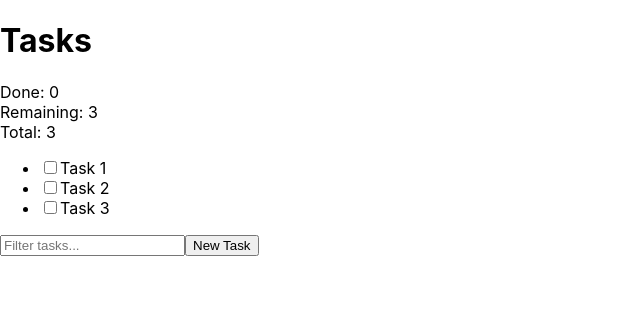
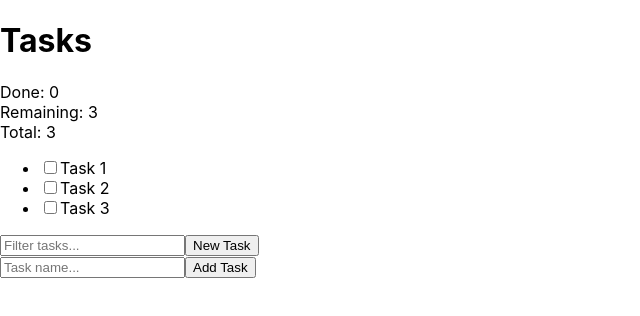
Before and after one commit to Edouard-Pon/react-todo-list, a React (Create React App) app: page / in a window 1280 px wide. Both pictures are taken after a click on the button "New Task". Shown: the top 316 px of the page, without its empty margins (0-640 px from the left). Built offline with nearby package versions, Linux system fonts and the light colour scheme.

Commit message:
Implement Modal
Add pop-up to add new task

```diff
--- a/src/App.js
+++ b/src/App.js
@@ -36,6 +36,15 @@ class App extends React.Component {
     }));
   }
 
+  addTask = (name) => {
+    this.setState(prevState => ({
+      tasks: [
+        ...prevState.tasks,
+        { id: prevState.tasks.length + 1, name, done: false }
+      ]
+    }));
+  }
+
   render() {
     return (
       <div className="App">
@@ -56,6 +65,7 @@ class App extends React.Component {
         </ul>
         <Footer
           onFilterInput={this.handleFilterInput}
+          onAddTask={this.addTask}
         />
       </div>
     );
--- a/src/Footer.js
+++ b/src/Footer.js
@@ -1,4 +1,17 @@
-function Footer({ onFilterInput }) {
+import React, { useState } from 'react';
+import Modal from './Modal';
+
+function Footer({ onFilterInput, onAddTask }) {
+  const [isPopupVisible, setPopupVisible] = useState(false);
+
+  const handleButtonClick = () => {
+    setPopupVisible(true);
+  };
+
+  const handleCloseModal = () => {
+    setPopupVisible(false);
+  };
+
   return (
     <div className="Footer">
       <footer className="Footer-footer">
@@ -7,8 +20,13 @@ function Footer({ onFilterInput }) {
           placeholder="Filter tasks..."
           onChange={event => onFilterInput(event.target.value)}
         />
-        <button>New Task</button>
+        <button onClick={handleButtonClick}>New Task</button>
       </footer>
+      <Modal
+        isVisible={isPopupVisible}
+        onAddTask={onAddTask}
+        onClose={handleCloseModal}
+      />
     </div>
   );
 }
--- /dev/null
+++ b/src/Modal.js
@@ -0,0 +1,29 @@
+import React, { useState } from 'react';
+
+function Modal({ isVisible, onAddTask, onClose }) {
+  const [newTaskName, setNewTaskName] = useState('');
+
+  const handleAddTask = () => {
+    onAddTask(newTaskName);
+    setNewTaskName('');
+    onClose();
+  };
+
+  if (!isVisible) {
+    return null;
+  }
+
+  return (
+    <div className="Modal">
+      <input
+        type="text"
+        placeholder="Task name..."
+        value={newTaskName}
+        onChange={event => setNewTaskName(event.target.value)}
+      />
+      <button onClick={handleAddTask}>Add Task</button>
+    </div>
+  );
+}
+
+export default Modal;
```
